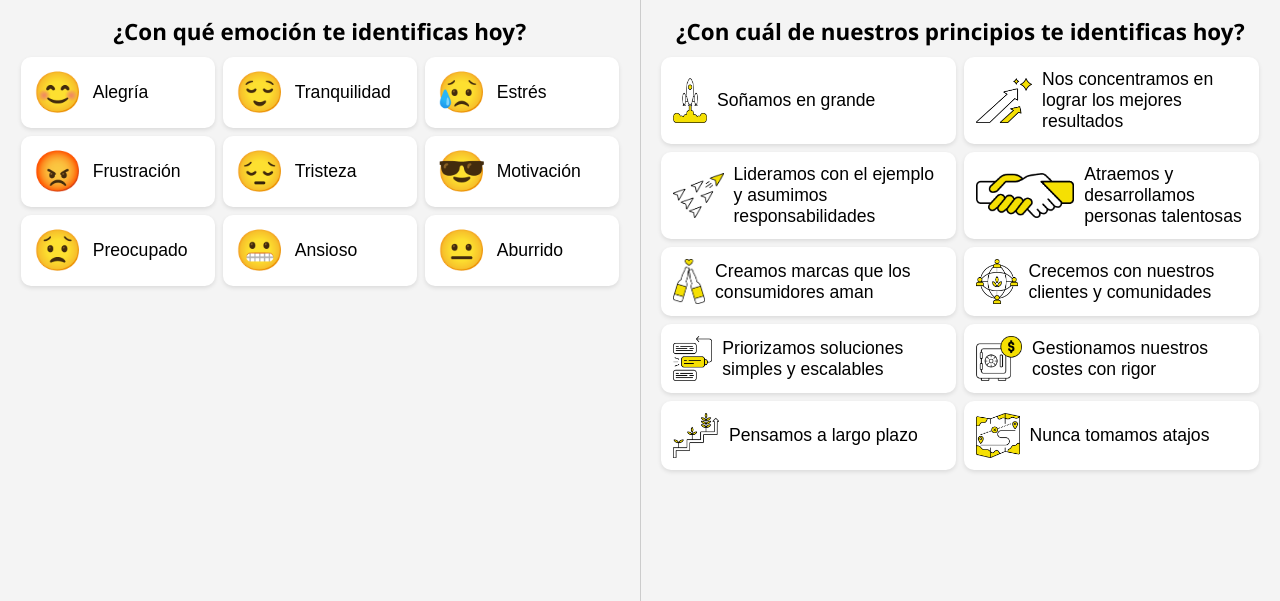
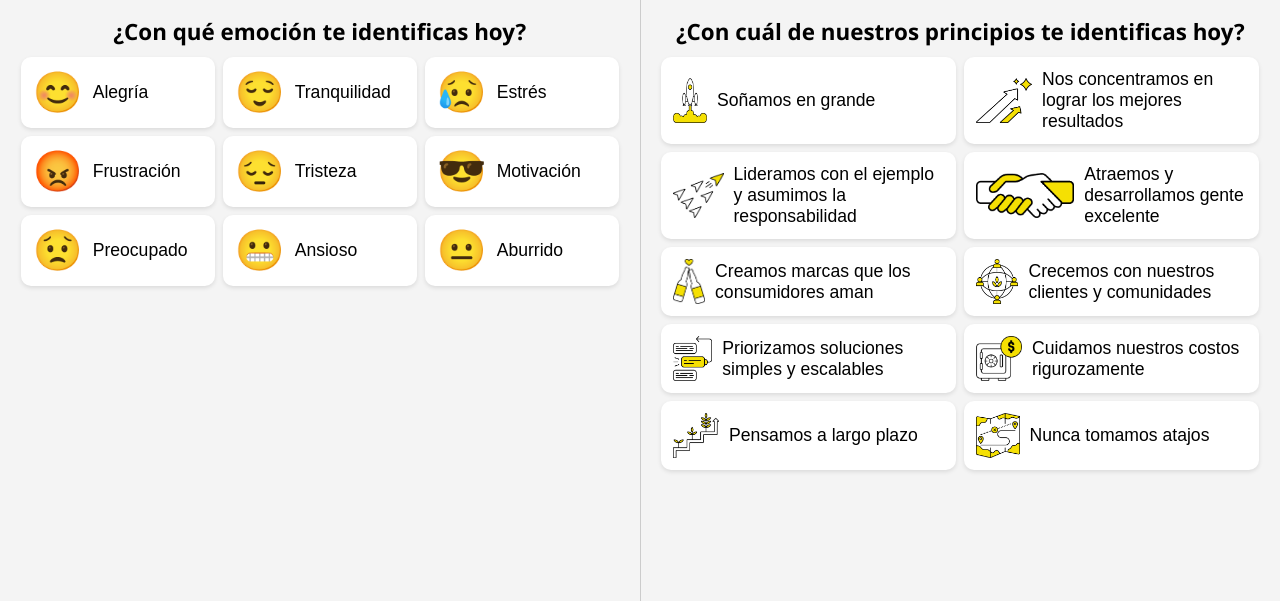
Before and after one commit to michaeljherrera10/Kiosco-emociones, a Flask app: page / in a window 1280 px wide. Shown: the part 237-838 px from the top of the page. Run offline with Flask 3, Linux system fonts and the light colour scheme.

Commit message:
Actualizo nombres de principios en el HTML

```diff
--- a/Templates/index.html
+++ b/Templates/index.html
@@ -220,12 +220,12 @@
       <div class="button-grid" id="principios">
         <button><img src="/static/sonamos.png"> Soñamos en grande</button>
         <button><img src="/static/concentramos.png"> Nos concentramos en lograr los mejores resultados</button>
-        <button><img src="/static/lideramos.png"> Lideramos con el ejemplo y asumimos responsabilidades</button>
-        <button><img src="/static/atraemos.png"> Atraemos y desarrollamos personas talentosas</button>
+        <button><img src="/static/lideramos.png"> Lideramos con el ejemplo y asumimos la responsabilidad</button>
+        <button><img src="/static/atraemos.png"> Atraemos y desarrollamos gente excelente</button>
         <button><img src="/static/creamos.png"> Creamos marcas que los consumidores aman</button>
         <button><img src="/static/crecemos.png"> Crecemos con nuestros clientes y comunidades</button>
         <button><img src="/static/priorizamos.png"> Priorizamos soluciones simples y escalables</button>
-        <button><img src="/static/costes.png"> Gestionamos nuestros costes con rigor</button>
+        <button><img src="/static/costes.png"> Cuidamos nuestros costos rigurozamente</button>
         <button><img src="/static/pensamos.png"> Pensamos a largo plazo</button>
         <button><img src="/static/nunca.png"> Nunca tomamos atajos</button>
       </div>
--- a/app.py
+++ b/app.py
@@ -33,4 +33,4 @@ def registrar():
     return {'status': 'ok'}
 
 if __name__ == '__main__':
-    app.run(debug=True)
+    app.run(host='0.0.0.0', port=10000)
```
